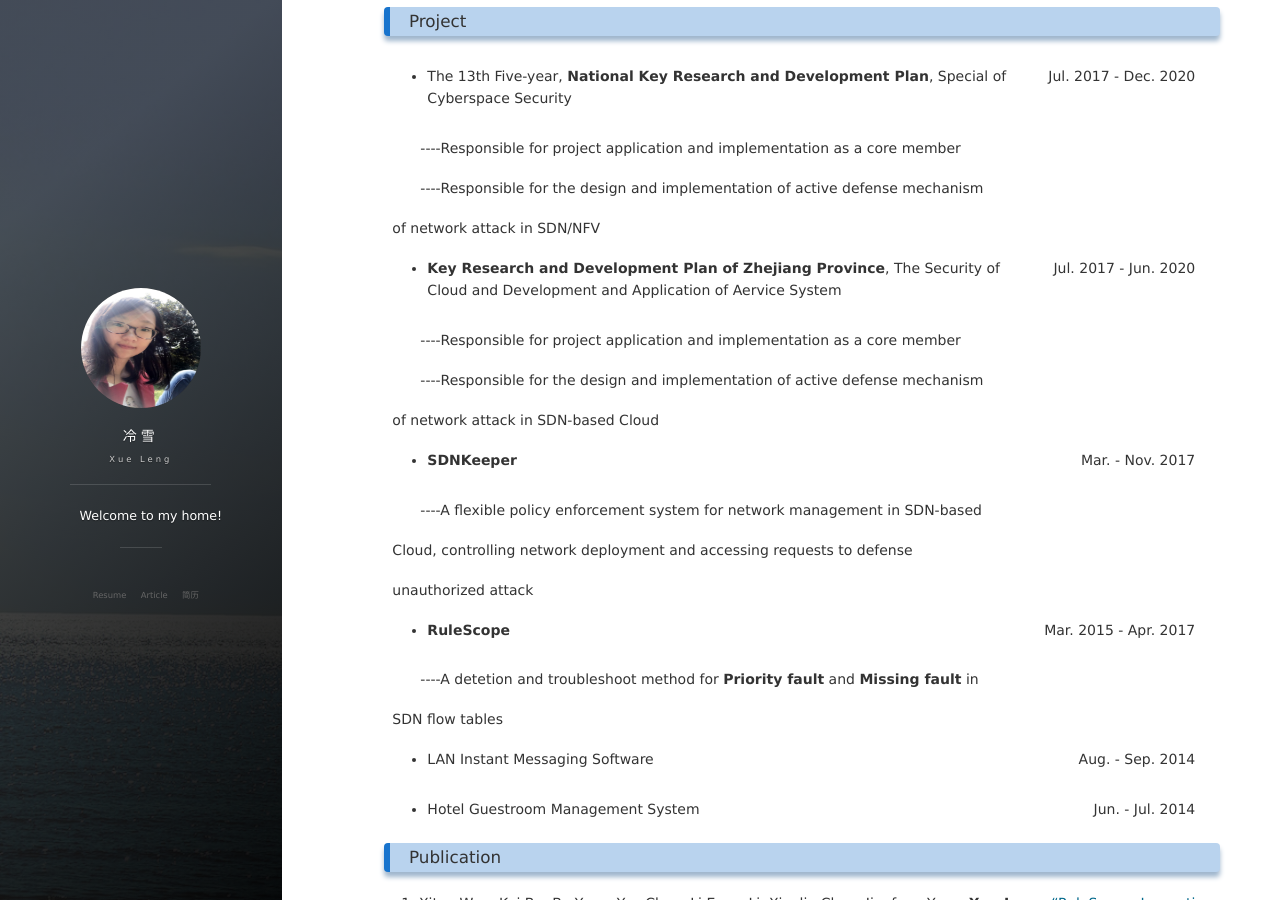
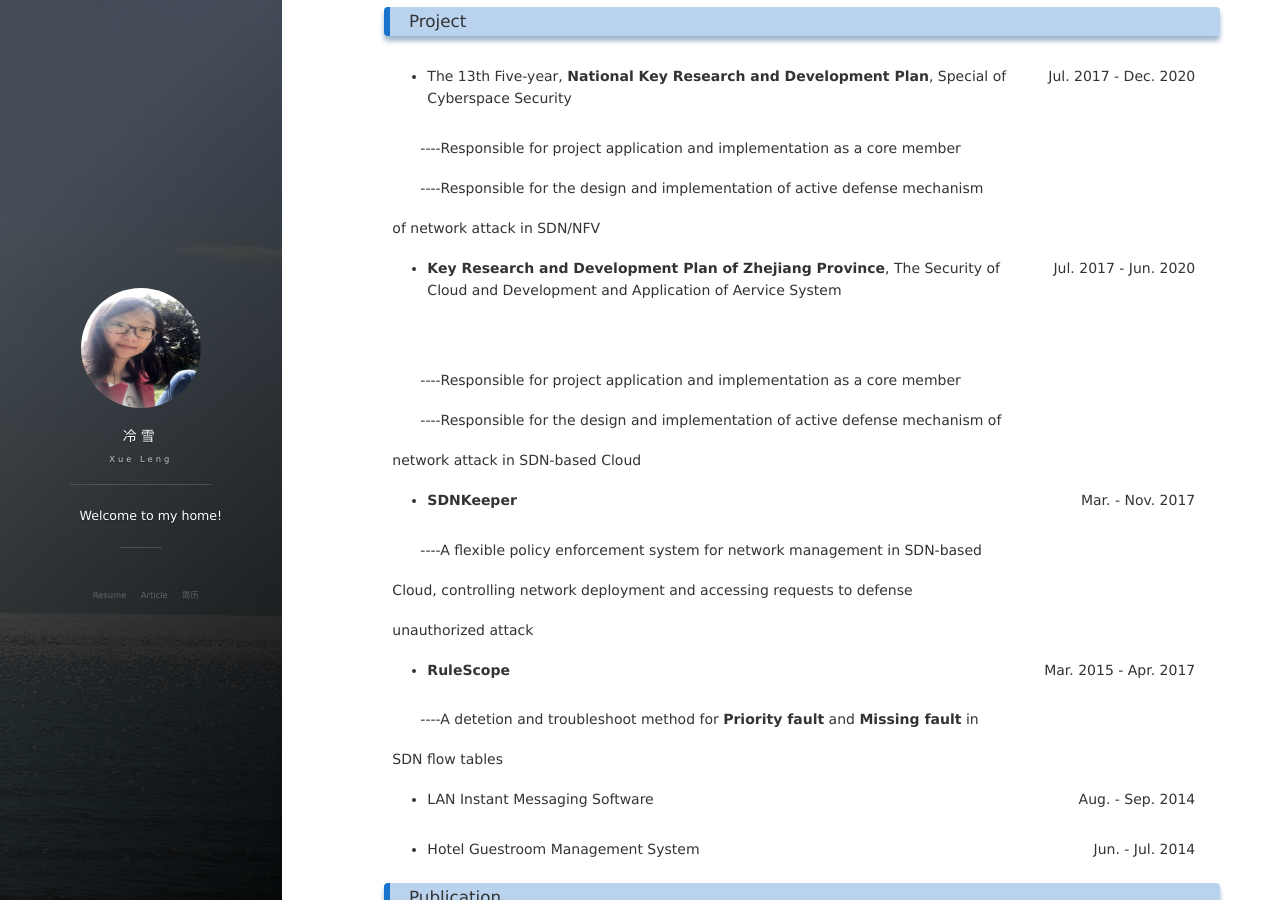
Before and after one commit to lxv458/OldWeb, a Jekyll site: the page built from index.md, in a window 1280 px wide and 900 px high, scrolled down 2072 px. Built offline with Jekyll 4.4.1, drawn with Linux system fonts in a browser that asks for light colours; nearby versions of some CDN libraries; our own code applies the rules of GitHub Pages for plain Markdown files; the list of posts is cut into pages by our own code; comment, search, counter and statistics services are not loaded.

Commit message:
modify format

```diff
--- a/index.md
+++ b/index.md
@@ -157,14 +157,8 @@ title: Resume
     <td align="left">&emsp;&emsp;----Responsible for the design and implementation of active defense mechanism of network attack in SDN/NFV</td>
   </tr>
   <tr>
-    <td align="left"><ul><li><strong>Key Research and Development Plan of Zhejiang Province</strong>, The Security of Cloud and Development and Application of Aervice System</li></ul></td>
-    <td align="right" rowspan="3" style="vertical-align: text-top">Jul. 2017&nbsp;-&nbsp;Jun. 2020</td>
-  </tr>
-  <tr>
-    <td align="left">&emsp;&emsp;----Responsible for project application and implementation as a core member</td>
-  </tr>
-  <tr>
-    <td align="left">&emsp;&emsp;----Responsible for the design and implementation of active defense mechanism of network attack in SDN-based Cloud</td>
+    <td align="left"><ul><li><strong>Key Research and Development Plan of Zhejiang Province</strong>, The Security of Cloud and Development and Application of Aervice System</li></ul><br>&emsp;&emsp;----Responsible for project application and implementation as a core member<br>&emsp;&emsp;----Responsible for the design and implementation of active defense mechanism of network attack in SDN-based Cloud</td>
+    <td align="right" style="vertical-align: text-top">Jul. 2017&nbsp;-&nbsp;Jun. 2020</td>
   </tr>
   <tr>
     <td align="left"><ul><li><strong>SDNKeeper</strong></li></ul></td>
```
